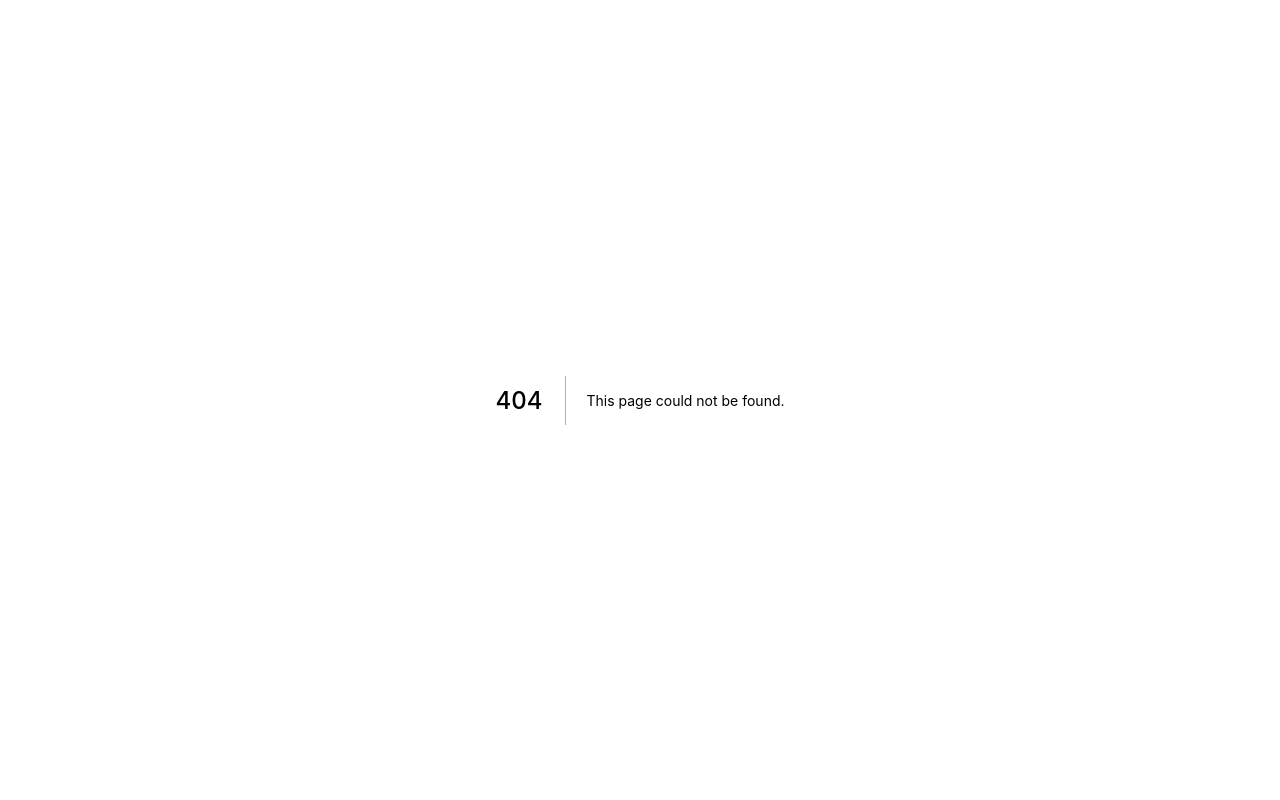
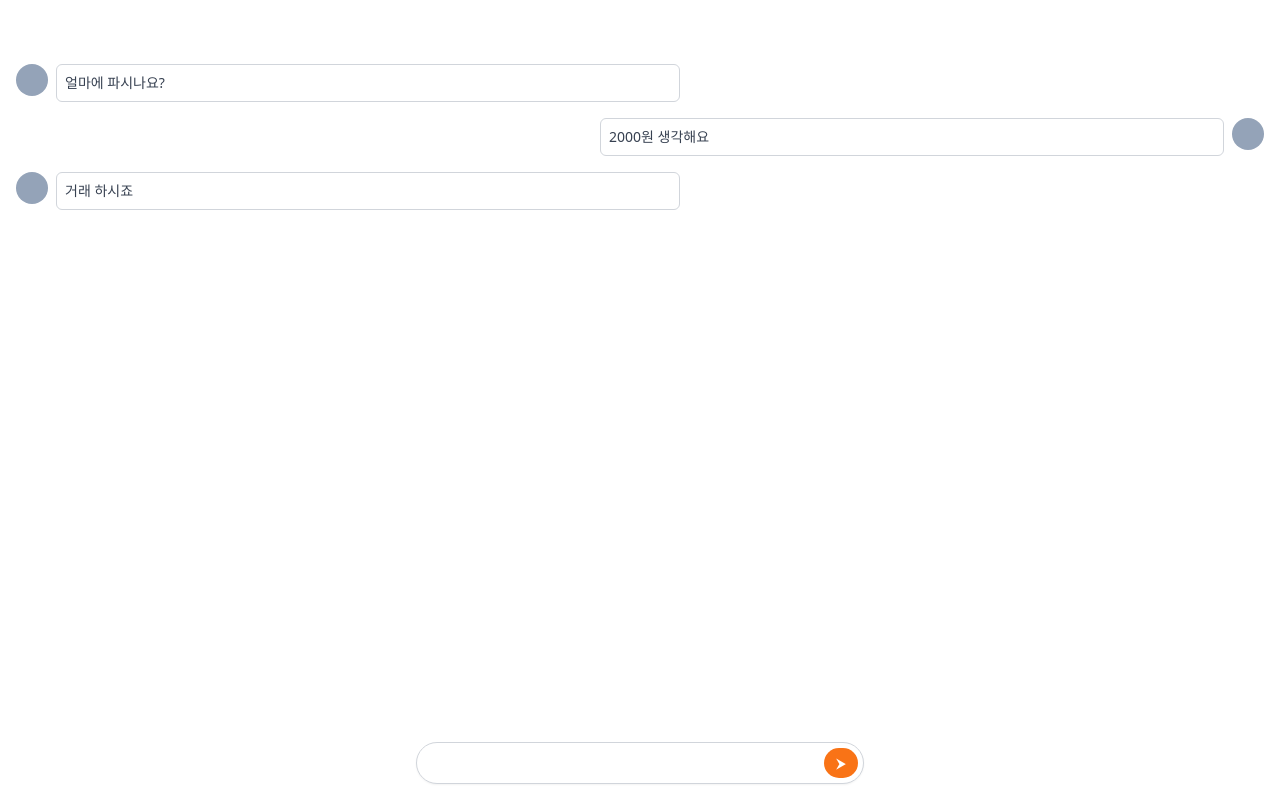
Before and after one commit to phj9020/CarrotMarket, a Next.js app: page /chats/1 in a window 1280 px wide. Before the commit this address had no page. Built offline with nearby package versions, Linux system fonts and the light colour scheme.

Commit message:
chats/index & chats/[id] markup

```diff
--- /dev/null
+++ b/pages/chats/[id].tsx
@@ -0,0 +1,40 @@
+import type { NextPage } from 'next';
+
+const ChatRoom: NextPage = () => {
+    return (
+        <div className="px-4 py-16 space-y-4">
+            {/* person1 */}
+            <div className="flex items-start space-x-2">
+                <div className="w-8 h-8 rounded-full bg-slate-400" />
+                <div className="w-1/2 p-2 text-sm text-gray-700 border border-gray-300 rounded-md">
+                    <p>얼마에 파시나요?</p>
+                </div>
+            </div>
+            {/* person2 */}
+            <div className="flex flex-row-reverse items-start space-x-2 space-x-reverse">
+                <div className="w-8 h-8 rounded-full bg-slate-400" />
+                <div className="w-1/2 p-2 text-sm text-gray-700 border border-gray-300 rounded-md">
+                    <p>2000원 생각해요</p>
+                </div>
+            </div>
+            {/* person1 */}
+            <div className="flex items-start space-x-2">
+                <div className="w-8 h-8 rounded-full bg-slate-400" />
+                <div className="w-1/2 p-2 text-sm text-gray-700 border border-gray-300 rounded-md">
+                    <p>거래 하시죠</p>
+                </div>
+            </div>
+            {/* floating bottom chat input */}
+            <div className="fixed left-0 right-0 w-full max-w-md mx-auto bottom-4">
+                <div className="relative flex items-center">
+                    <input type="text" className="w-full pr-12 border-gray-300 rounded-full shadow-sm focus:ring-orange-500 focus:outline-none focus:border-orange-500" />
+                    <div className="absolute right-0 inset-y-0 flex py-1.5 pr-1.5">
+                        <button className="flex items-center px-3 text-sm text-white bg-orange-500 rounded-full hover:bg-orange-600 focus:ring-2 focus:ring-offset-2 focus:ring-orange-500">⮞</button>
+                    </div>
+                </div>
+            </div>
+        </div>
+    )
+}
+
+export default ChatRoom;
```
Also changed, not shown: pages/chats/index.tsx (renamed from pages/chats.tsx).
